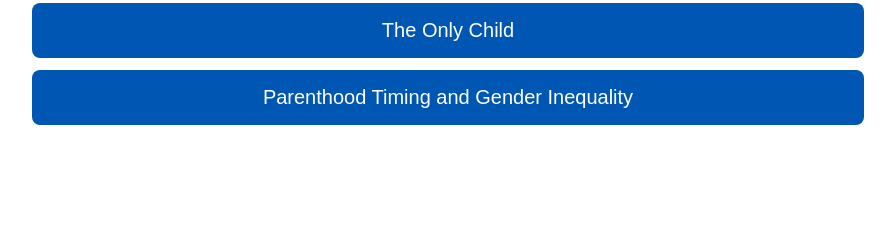
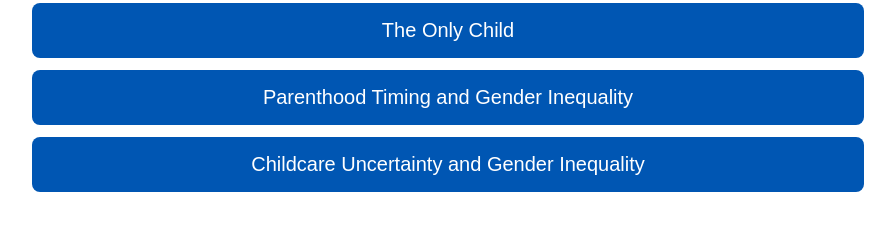
Before and after one commit to juliusilciukas/juliusilciukas.github.io, a plain HTML site: page slides.html in a window 1280 px wide. Shown: the part 93-324 px from the top of the page, without its empty margins (192-1087 px from the left). Drawn offline with Linux system fonts and the light colour scheme.

Commit message:
Update slides.html

```diff
--- a/slides.html
+++ b/slides.html
@@ -43,6 +43,17 @@
           </ul>
 
 
+          <ul class="largeNav">
+            <li class="navItemLarge">
+              <a rel="canonical" href="UNCERTAINTY_INEQUALITY_ILCIUKAS.pdf">
+                Childcare Uncertainty and Gender Inequality
+              </a>
+            </li>
+          </ul>
+
+
+
+
     </div>
 
 
```
